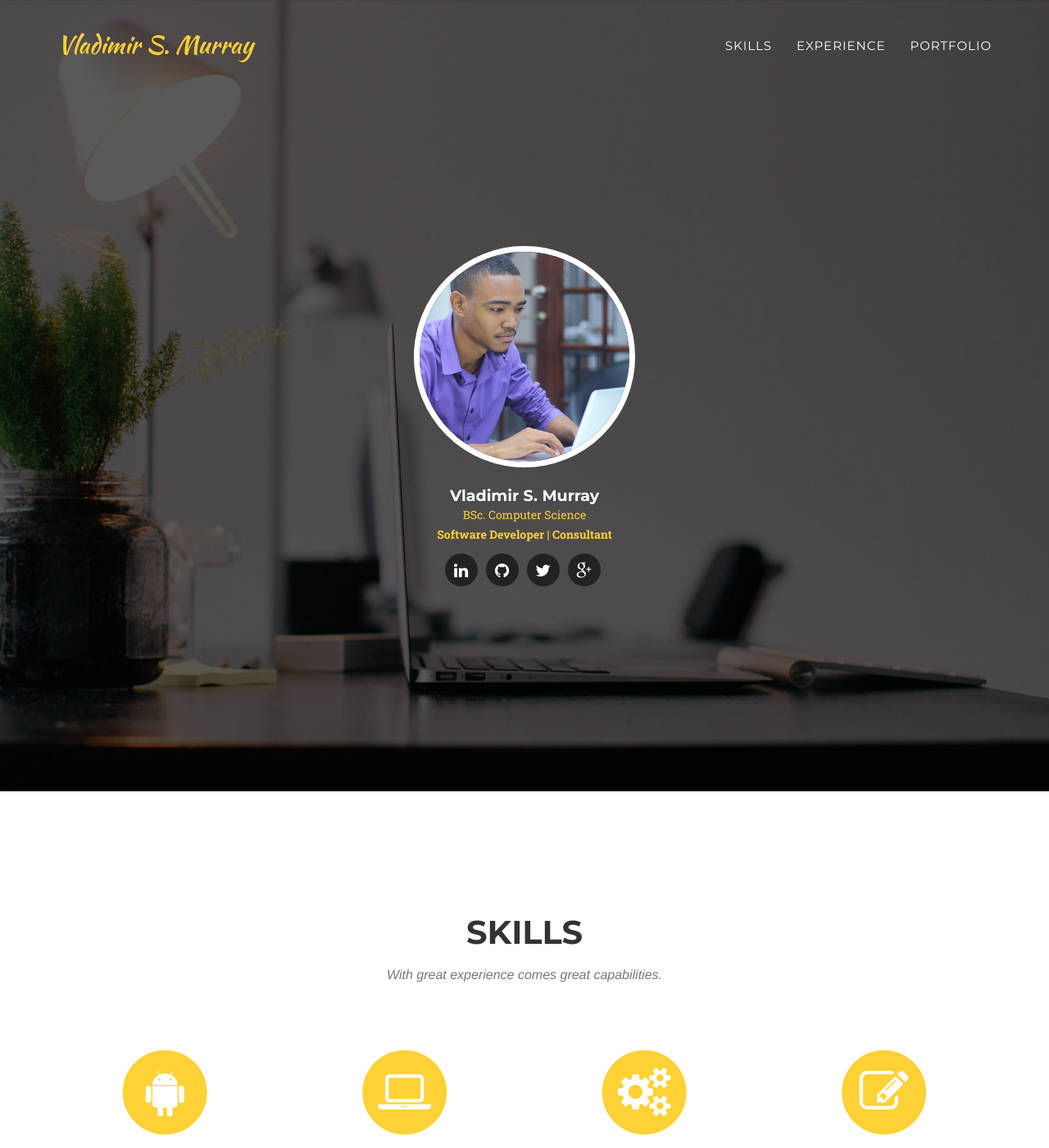
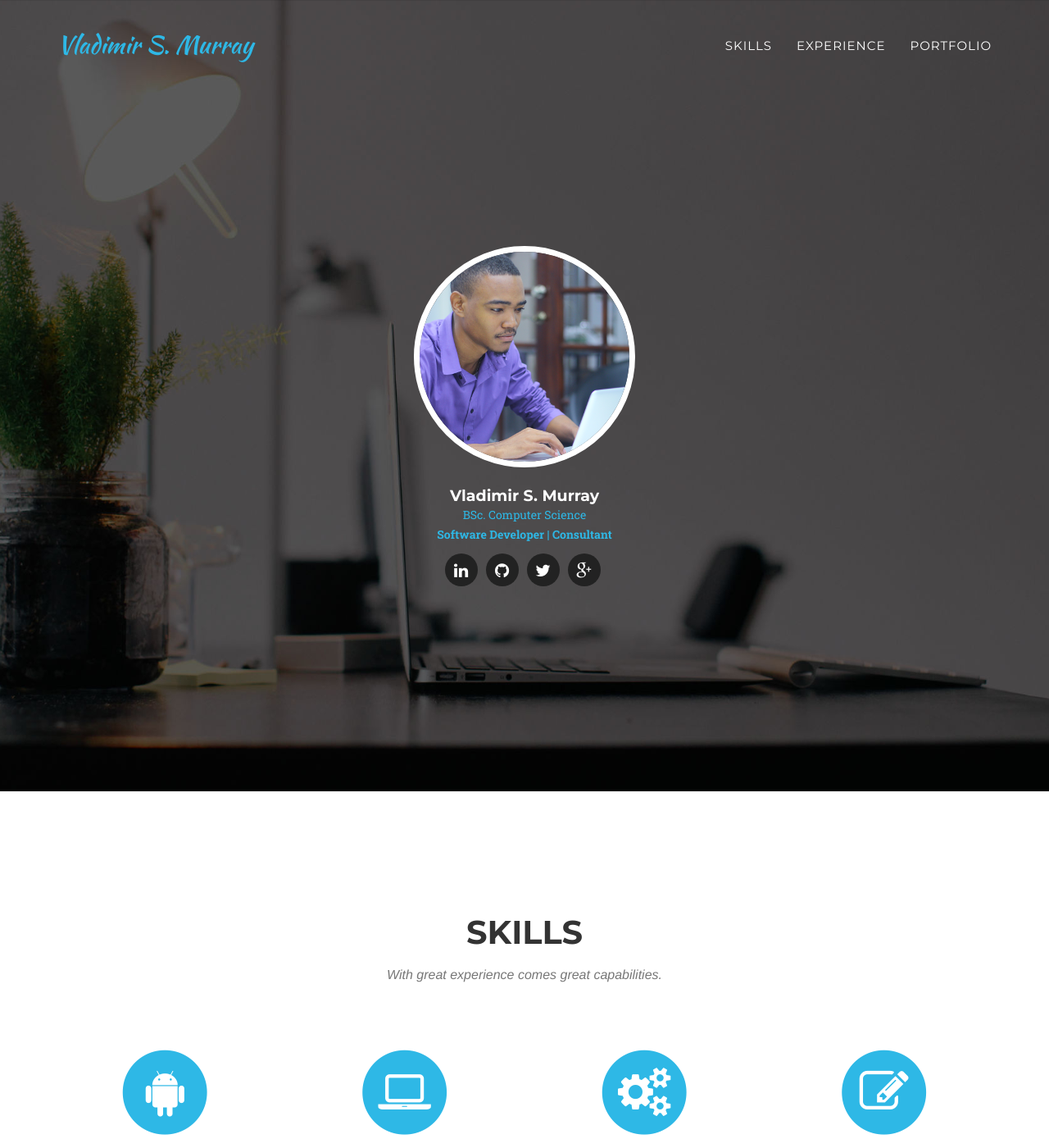
Before and after one commit to vl4d/vl4d.github.io, a Jekyll site: the page built from index.html, in a window 1280 px wide and 1400 px high. Shown: the whole window at 82% size. Built offline with Jekyll 4.4.1, drawn with Linux system fonts in a browser that asks for light colours; some web fonts are replaced.

Commit message:
changed default colors and removed css

```diff
--- a/_config.yml
+++ b/_config.yml
@@ -9,8 +9,8 @@
 
 # Color settings (hex-codes without the leading hash-tag)
 color:
-  primary: fed136
-  secondary: fec503
+  primary: 2EB8E6
+  secondary: 248FB2
   secondary-dark: 333
 
 # Team names, titles and social links
--- a/_includes/css/custom.css
+++ b/_includes/css/custom.css
@@ -4,10 +4,6 @@
   vldmr.info
 **/
 
-.text-muted-yellow {
-    color: #FED136;
-}
-
-.site-font-color {
+.text-muted-primary-color {
     color: #{{ site.color.primary }};
 }
--- a/_includes/header.html
+++ b/_includes/header.html
@@ -38,7 +38,7 @@
                     <div class="team-member">
                         <img src="img/{{ site.personal.pic }}.png" class="img-responsive img-circle" alt="">
                         <h4>{{site.personal.name}}</h4>
-                        <p class="text-muted-yellow">{{ site.personal.qualification }} <br><strong>{{ site.personal.position }}</strong></p>
+                        <p class="text-muted-primary-color">{{ site.personal.qualification }} <br><strong>{{ site.personal.position }}</strong></p>
                         <ul class="list-inline social-buttons">
                             {% for network in site.social %}
                             <li><a href="{{ network.url }}"><i class="fa fa-{{ network.title }}"></i></a>
```
